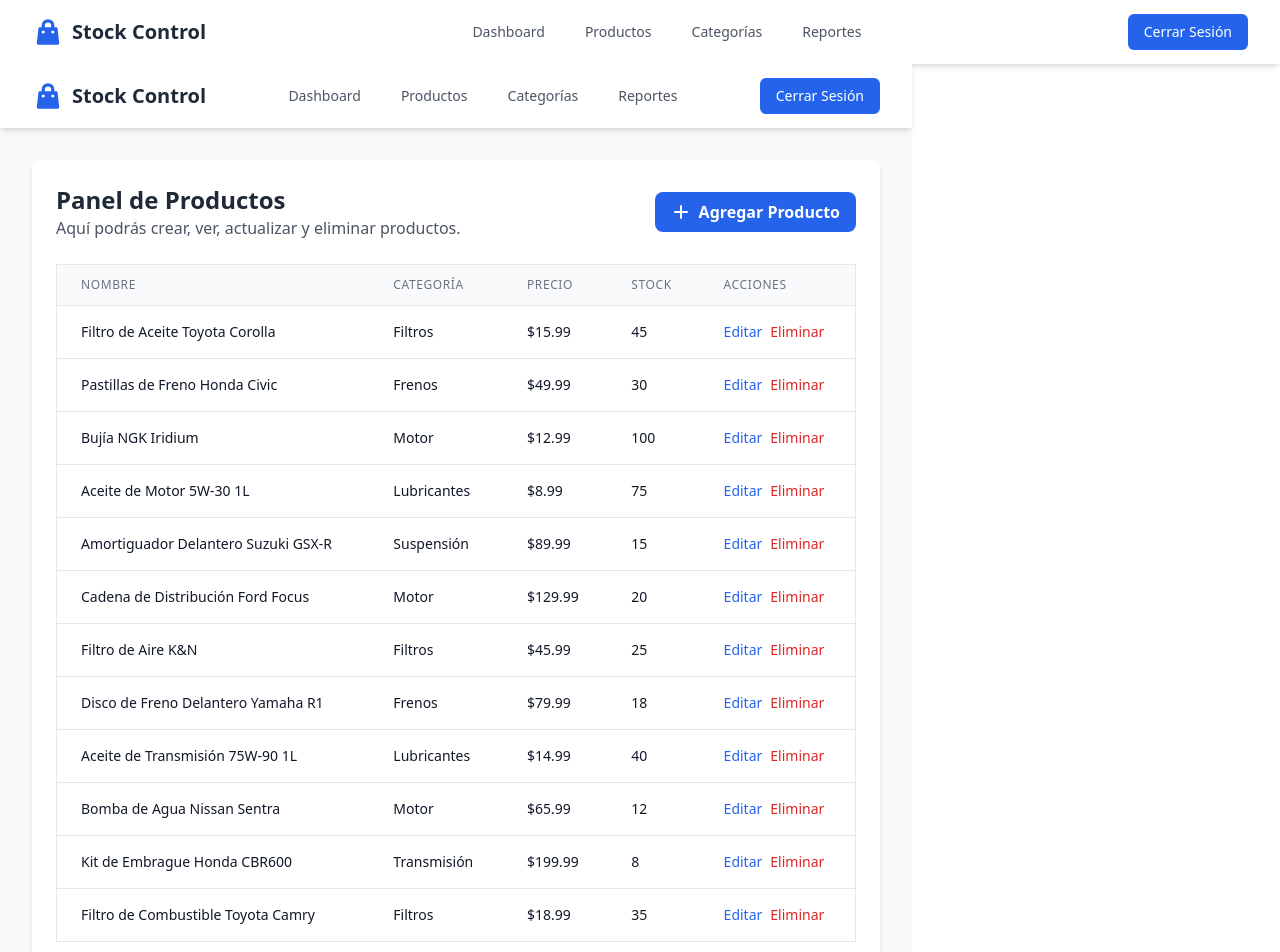
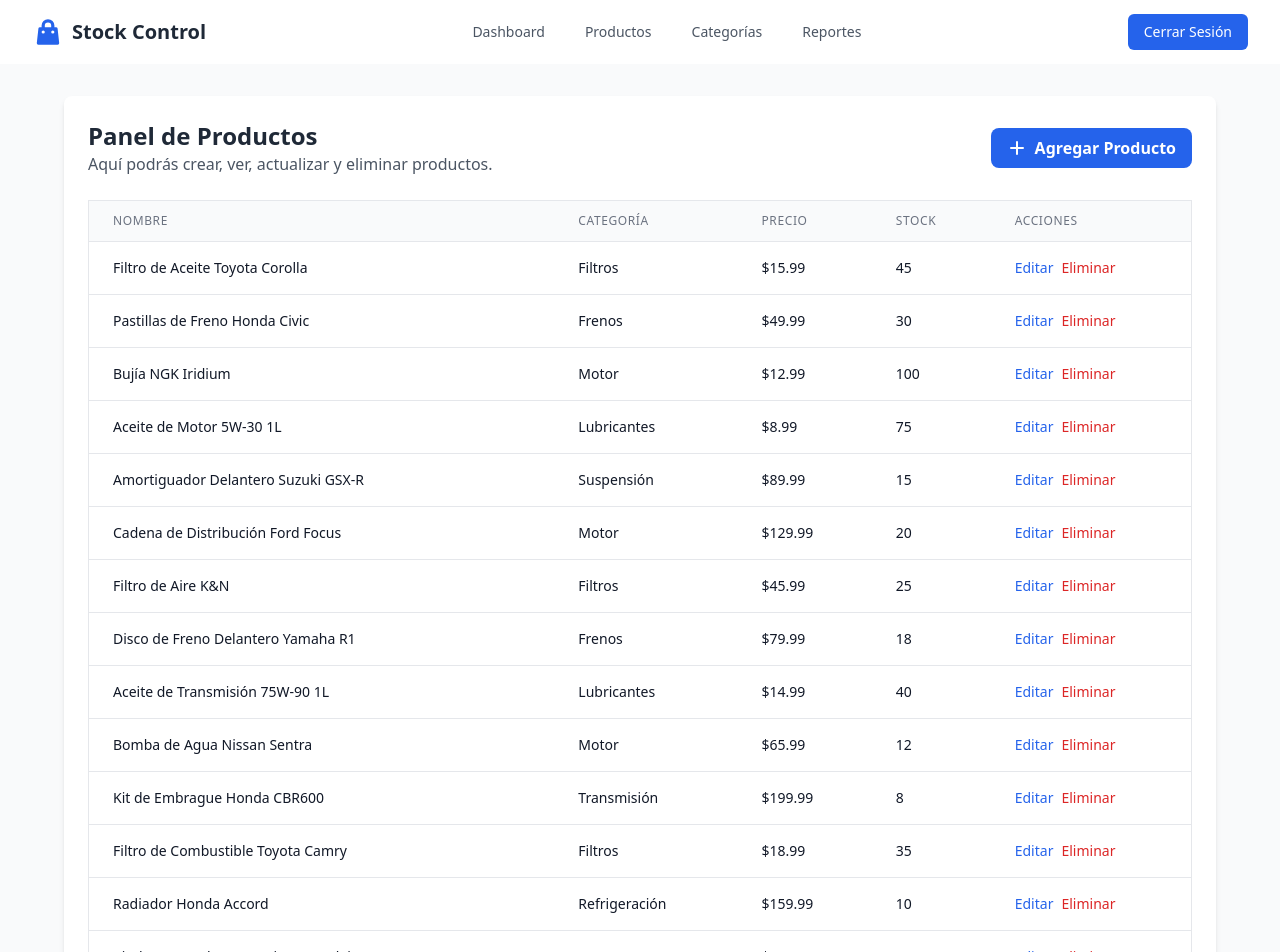
Before and after one commit to lucasecapdevila/stock-app-frontend, a React (Vite) app: page /admin in a window 1280 px wide. Shown: the top 952 px of the page. Built offline with nearby package versions, Linux system fonts and the light colour scheme; sample sign-in values are in the browser's storage.

Commit message:
layout issues fixed

```diff
--- a/src/App.tsx
+++ b/src/App.tsx
@@ -1,5 +1,4 @@
 import { BrowserRouter, Route, Routes, Navigate } from "react-router";
-import Login from "./components/pages/Login";
 import Home from "./components/pages/Home";
 import ProtectedRoutes from "./components/routes/ProtectedRoutes";
 import AdminRoutes from "./components/routes/AdminRoutes";
@@ -16,7 +15,6 @@ function App() {
         <main className="flex-1 flex">
           <Routes>
             <Route path="/" element={<Home />} />
-            <Route path="/login" element={<Login />} />
             <Route
               path="/admin/*"
               element={
@@ -25,7 +23,7 @@ function App() {
                     <AdminRoutes />
                   </ProtectedRoutes>
                 ) : (
-                  <Navigate to="/login" replace />
+                  <Navigate to="/" replace />
                 )
               }
             />
--- a/src/components/pages/Dashboard.tsx
+++ b/src/components/pages/Dashboard.tsx
@@ -1,5 +1,4 @@
 import { useState } from 'react';
-import Navbar from '../common/Navbar';
 import type { Product } from '../../types/dashboard.types';
 
 const mockProducts: Product[] = [
@@ -14,7 +13,17 @@ const mockProducts: Product[] = [
   { id: '9', name: 'Aceite de Transmisión 75W-90 1L', category: 'Lubricantes', price: 14.99, stock: 40 },
   { id: '10', name: 'Bomba de Agua Nissan Sentra', category: 'Motor', price: 65.99, stock: 12 },
   { id: '11', name: 'Kit de Embrague Honda CBR600', category: 'Transmisión', price: 199.99, stock: 8 },
-  { id: '12', name: 'Filtro de Combustible Toyota Camry', category: 'Filtros', price: 18.99, stock: 35 }
+  { id: '12', name: 'Filtro de Combustible Toyota Camry', category: 'Filtros', price: 18.99, stock: 35 },
+  { id: '13', name: 'Radiador Honda Accord', category: 'Refrigeración', price: 159.99, stock: 10 },
+  { id: '14', name: 'Kit de Correa de Accesorios Hyundai Tucson', category: 'Motor', price: 89.99, stock: 22 },
+  { id: '15', name: 'Sensor de Oxígeno Universal', category: 'Sensores', price: 45.99, stock: 50 },
+  { id: '16', name: 'Aceite de Diferencial 80W-90 1L', category: 'Lubricantes', price: 12.99, stock: 30 },
+  { id: '17', name: 'Filtro de Cabina Toyota RAV4', category: 'Filtros', price: 24.99, stock: 28 },
+  { id: '18', name: 'Kit de Juntas Motor Chevrolet Cruze', category: 'Motor', price: 149.99, stock: 15 },
+  { id: '19', name: 'Bomba de Dirección Hidráulica Ford Ranger', category: 'Dirección', price: 189.99, stock: 8 },
+  { id: '20', name: 'Kit de Suspensión Delantera Volkswagen Golf', category: 'Suspensión', price: 299.99, stock: 12 },
+  { id: '21', name: 'Sensor MAP Universal', category: 'Sensores', price: 39.99, stock: 45 },
+  { id: '22', name: 'Filtro de Transmisión Automática', category: 'Filtros', price: 29.99, stock: 33 }
 ];
 
 const Dashboard = () => {
@@ -37,10 +46,9 @@ const Dashboard = () => {
   };
 
   return (
-    <div className="min-h-screen bg-gray-50">
-      <Navbar />
-      <div className="p-4 sm:p-8">
-        <div className="max-w-6xl mx-auto bg-white rounded-lg shadow-md p-4 sm:p-6">
+    <div className="flex-1 bg-gray-50 overflow-auto">
+      <div className="h-full p-2 sm:p-8">
+        <div className="max-w-6xl mx-auto bg-white rounded-lg shadow-md p-2 sm:p-6">
           <div className="flex flex-col sm:flex-row justify-between items-start sm:items-center gap-4 mb-6">
             <div>
               <h1 className="text-xl sm:text-2xl font-bold text-gray-800">Panel de Productos</h1>
@@ -57,32 +65,32 @@ const Dashboard = () => {
             </button>
           </div>
 
-          <div className="relative">
+          <div className="relative -mx-2 sm:mx-0">
             {/* Scroll indicator for mobile */}
-            <div className="md:hidden absolute right-0 top-1/2 -translate-y-1/2 w-8 h-8 flex items-center justify-center text-gray-400 animate-pulse">
+            <div className="md:hidden absolute right-2 top-1/2 -translate-y-1/2 w-8 h-8 flex items-center justify-center text-gray-400 animate-pulse">
               <svg xmlns="http://www.w3.org/2000/svg" className="h-6 w-6" fill="none" viewBox="0 0 24 24" stroke="currentColor">
                 <path strokeLinecap="round" strokeLinejoin="round" strokeWidth={2} d="M9 5l7 7-7 7" />
               </svg>
             </div>
 
-            <div className="overflow-x-auto scrollbar-hide">
+            <div className="overflow-x-auto">
               <div className="min-w-[800px]">
                 <table className="w-full bg-white border border-gray-200">
                   <thead className="bg-gray-50">
                     <tr>
-                      <th className="px-6 py-3 border-b border-gray-200 text-left text-xs font-medium text-gray-500 uppercase tracking-wider">
+                      <th className="px-4 sm:px-6 py-3 border-b border-gray-200 text-left text-xs font-medium text-gray-500 uppercase tracking-wider">
                         Nombre
                       </th>
-                      <th className="px-6 py-3 border-b border-gray-200 text-left text-xs font-medium text-gray-500 uppercase tracking-wider">
+                      <th className="px-4 sm:px-6 py-3 border-b border-gray-200 text-left text-xs font-medium text-gray-500 uppercase tracking-wider">
                         Categoría
                       </th>
-                      <th className="px-6 py-3 border-b border-gray-200 text-left text-xs font-medium text-gray-500 uppercase tracking-wider">
+                      <th className="px-4 sm:px-6 py-3 border-b border-gray-200 text-left text-xs font-medium text-gray-500 uppercase tracking-wider">
                         Precio
                       </th>
-                      <th className="px-6 py-3 border-b border-gray-200 text-left text-xs font-medium text-gray-500 uppercase tracking-wider">
+                      <th className="px-4 sm:px-6 py-3 border-b border-gray-200 text-left text-xs font-medium text-gray-500 uppercase tracking-wider">
                         Stock
                       </th>
-                      <th className="px-6 py-3 border-b border-gray-200 text-left text-xs font-medium text-gray-500 uppercase tracking-wider">
+                      <th className="px-4 sm:px-6 py-3 border-b border-gray-200 text-left text-xs font-medium text-gray-500 uppercase tracking-wider">
                         Acciones
                       </th>
                     </tr>
@@ -90,19 +98,19 @@ const Dashboard = () => {
                   <tbody className="divide-y divide-gray-200">
                     {products.map((product) => (
                       <tr key={product.id} className="hover:bg-gray-50">
-                        <td className="px-6 py-4 whitespace-nowrap text-sm text-gray-900">
+                        <td className="px-4 sm:px-6 py-4 whitespace-nowrap text-sm text-gray-900">
                           {product.name}
                         </td>
-                        <td className="px-6 py-4 whitespace-nowrap text-sm text-gray-900">
+                        <td className="px-4 sm:px-6 py-4 whitespace-nowrap text-sm text-gray-900">
                           {product.category}
                         </td>
-                        <td className="px-6 py-4 whitespace-nowrap text-sm text-gray-900">
+                        <td className="px-4 sm:px-6 py-4 whitespace-nowrap text-sm text-gray-900">
                           ${product.price.toFixed(2)}
                         </td>
-                        <td className="px-6 py-4 whitespace-nowrap text-sm text-gray-900">
+                        <td className="px-4 sm:px-6 py-4 whitespace-nowrap text-sm text-gray-900">
                           {product.stock}
                         </td>
-                        <td className="px-6 py-4 whitespace-nowrap text-sm text-gray-900">
+                        <td className="px-4 sm:px-6 py-4 whitespace-nowrap text-sm text-gray-900">
                           <div className="flex space-x-2">
                             <button
                               onClick={() => handleEdit(product.id)}
--- /dev/null
+++ b/src/components/pages/products/ProductsForm.tsx
@@ -0,0 +1,8 @@
+
+const ProductsForm = () => {
+  return (
+    <div>ProductsForm</div>
+  )
+}
+
+export default ProductsForm
```
